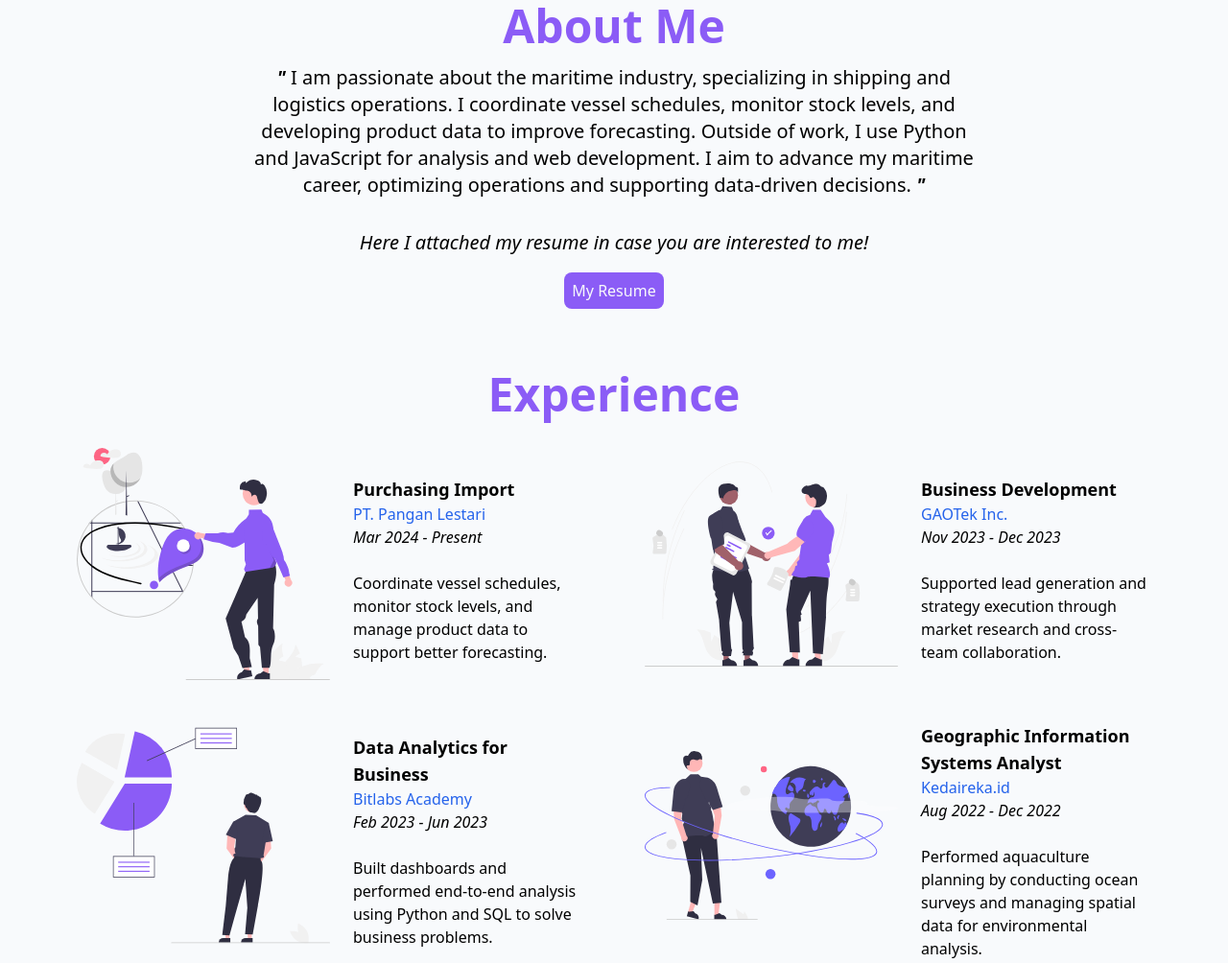
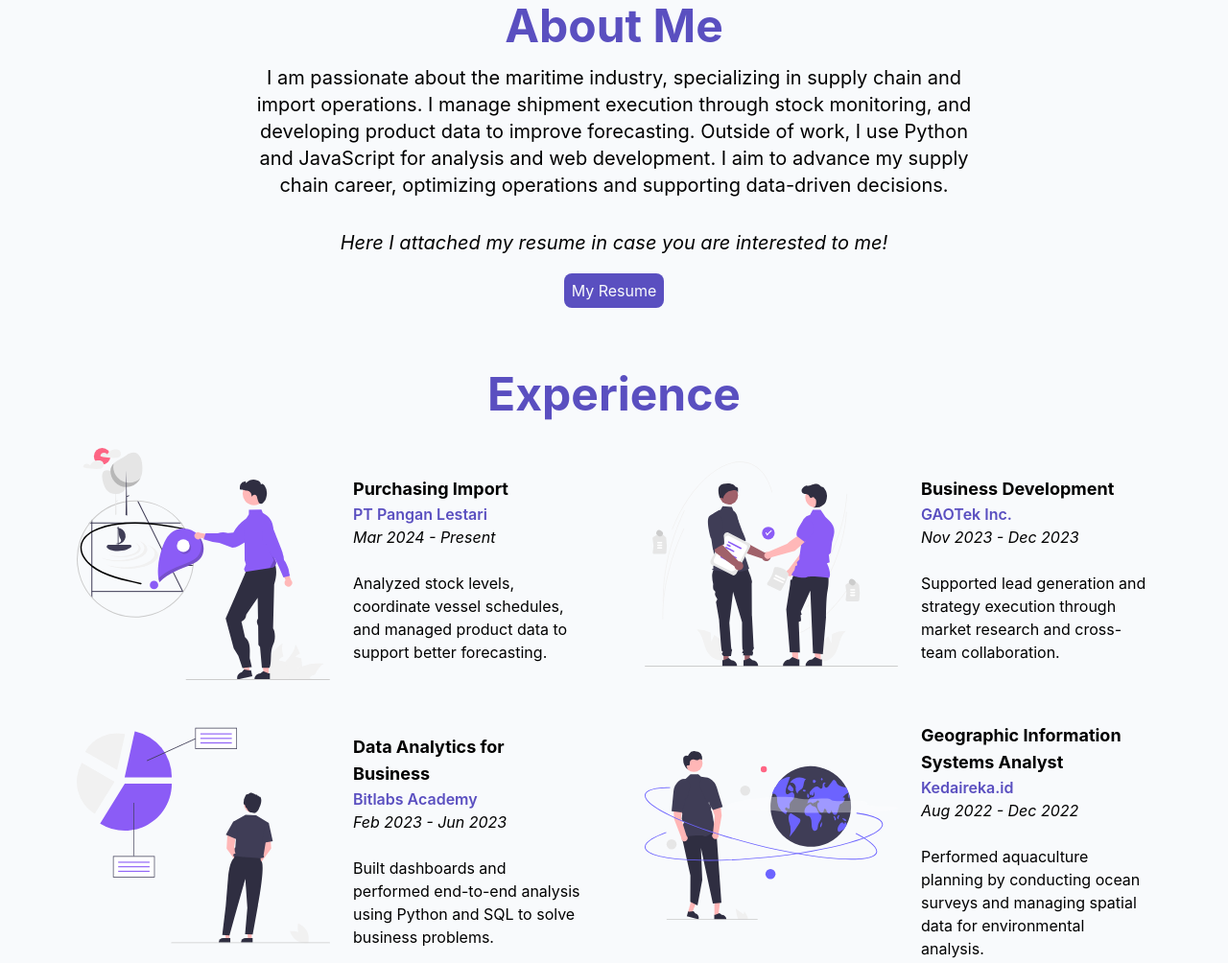
Before and after one commit to strigoimort/portfolio-website, a website: page index.html in a window 1280 px wide. Shown: the part 681-1685 px from the top of the page at 96% size. Drawn offline with Linux system fonts and the light colour scheme; files whose address does not match are found by name.

Commit message:
updating tailwind

```diff
--- a/index.html
+++ b/index.html
@@ -5,12 +5,12 @@
         <meta name="viewport" content="width=device-width, initial-scale=1.0">
         <meta name="description" content="Explore the creative portfolio of Petrik Siano, showcasing a diverse range of skills, projects, and experiences.">
         <title>Portfolio | Petrik Siano</title>
-        <link href="dist/output.css" rel="stylesheet">
+        <link href="dist/css/output.css" rel="stylesheet">
         <link rel="icon" href="dist/img/icon.svg" type="image/x-icon">
 
     </head>
 
-    <body class="bg-slate-50">
+    <body class="bg-slate-50 font-sans">
 
         <!-- HEADER -->
         <header class="absolute top-0 left-0 z-10 flex w-full items-center bg-transparent">
@@ -19,7 +19,7 @@
 
                     <!-- Icon -->
                     <div class="px-8 flex">
-                        <img src="dist/img/icon.svg" class="w-12">
+                        <!-- <img src="dist/img/icon.svg" class="w-12"> -->
                         <a href="#home" class="py-6 text-lg font-bold text-primary">Petrik Siano </a>
                     </div>
 
@@ -75,7 +75,7 @@
                             <span class="text-secondary text-2xl lg:text-5xl font-semibold">I am </span><span class="text-3xl lg:text-5xl font-bold text-primary">Petrik Siano</span>
                         </p>
                         <p class="pt-2 text-secondary text-xl lg:text-xl">
-                            Sailing between <span class="text-slate-950 font-bold">Data📈</span> and <span class="text-slate-950 font-bold">Maritime Ops⚓</span>
+                            Sailing between <span class="text-primary font-bold">Data📈</span> and <span class="text-primary font-bold">Maritime Ops⚓</span>
                         </p>
 
                     </div>
@@ -110,15 +110,15 @@
 
                 <!-- Content -->
                 <p class="text-justify mb-4 text-pretty text-base lg:text-xl md:text-center">
-                    <span class="hidden md:inline md:font-semibold md:text-xl lg:font-bold italic">"</span>
-                    I am passionate about the maritime industry, specializing in shipping and logistics operations. I coordinate vessel schedules, monitor stock levels, and developing product data to improve forecasting. Outside of work, I use Python and JavaScript for analysis and  web development. I aim to advance my maritime career, optimizing operations and supporting data-driven decisions.
-                    <span class="hidden md:inline md:font-semibold md:text-xl lg:font-bold italic">"</span>
+                    <!-- <span class="hidden md:inline md:font-semibold md:text-xl lg:font-bold italic">"</span> -->
+                    I am passionate about the maritime industry, specializing in supply chain and import operations. I manage shipment execution through stock monitoring, and developing product data to improve forecasting. Outside of work, I use Python and JavaScript for analysis and  web development. I aim to advance my supply chain career, optimizing operations and supporting data-driven decisions.
+                    <!-- <span class="hidden md:inline md:font-semibold md:text-xl lg:font-bold italic">"</span> -->
                     <span class="block mt-3 md:mt-8 italic">Here I attached my resume in case you are interested to me!</span>
                 </p>
 
                 <!-- Resume -->
                 <p class="text-justify md:text-center py-2">
-                    <a href="dist\doc\Resume - Petrik Siano Okta Prima Lesmana.pdf" target="_blank" rel="noopener noreferrer" class="text-justify items-center text-slate-50 bg-violet-500 p-2 rounded-lg hover:opacity-80 active:opacity-60">My Resume</a>
+                    <a href="dist\doc\Resume - Petrik Siano Okta Prima Lesmana.pdf" target="_blank" rel="noopener noreferrer" class="text-justify items-center text-slate-50 bg-primary p-2 rounded-lg hover:opacity-80 active:opacity-60">My Resume</a>
                 </p>
             </div>
         </section>
@@ -144,11 +144,11 @@
 
                             <div class="pt-3 md:w-full lg:w-1/2 md:pl-6 self-center">
                                 <h2 class="text-lg font-bold">Purchasing Import</h2>
-                                <p class="text-gray-600"><a href="https://www.panganlestari.co.id/" target="_blank" rel="noopener noreferrer" class="text-blue-600 hover\:opacity-80">PT. Pangan Lestari</a></p>
+                                <p class="text-gray-600"><a href="https://www.panganlestari.co.id/" target="_blank" rel="noopener noreferrer" class="text-primary font-semibold hover\:opacity-80">PT Pangan Lestari</a></p>
                                 <p><i>Mar 2024 - Present</i></p>
                                 <br>
                                 <p class="text-left">
-                                    Coordinate vessel schedules, monitor stock levels, and manage product data to support better forecasting.
+                                    Analyzed stock levels, coordinate vessel schedules, and managed product data to support better forecasting.
                                 </p>
                             </div>
                         </div>
@@ -163,7 +163,7 @@
 
                             <div class="pt-3 md:w-full lg:w-1/2 md:pl-6 self-center">
                                 <h2 class="text-lg font-bold">Business Development</h2>
-                                <p class="text-gray-600"><a href="https://gaotek.com/" target="_blank" rel="noopener noreferrer" class="text-blue-600 hover\:opacity-80">GAOTek Inc.</a></p>
+                                <p class="text-gray-600"><a href="https://gaotek.com/" target="_blank" rel="noopener noreferrer" class="text-primary font-semibold hover\:opacity-80">GAOTek Inc.</a></p>
                                 <p><i>Nov 2023 - Dec 2023</i></p>
                                 <br>
                                 <p class="text-left">
@@ -182,7 +182,7 @@
 
                             <div class="pt-3 md:w-full lg:w-1/2 md:pl-6 self-center">
                                 <h2 class="text-lg font-bold">Data Analytics for Business</h2>
-                                <p class="text-gray-600"><a href="https://academy.bitlabs.id/" target="_blank" rel="noopener noreferrer" class="text-blue-600 hover\:opacity-80">Bitlabs Academy</a></p>
+                                <p class="text-gray-600"><a href="https://academy.bitlabs.id/" target="_blank" rel="noopener noreferrer" class="text-primary font-semibold hover\:opacity-80">Bitlabs Academy</a></p>
                                 <p><i>Feb 2023 - Jun 2023</i></p>
                                 <br>
                                 <p class="text-left">
@@ -201,7 +201,7 @@
 
                             <div class="pt-3 md:w-full lg:w-1/2 md:pl-6 self-center">
                                 <h2 class="text-lg font-bold">Geographic Information Systems Analyst</h2>
-                                <p class="text-gray-600"><a href="https://kedaireka.id" target="_blank" rel="noopener noreferrer" class="text-blue-600 hover\:opacity-80">Kedaireka.id</a></p>
+                                <p class="text-gray-600"><a href="https://kedaireka.id" target="_blank" rel="noopener noreferrer" class="text-primary font-semibold hover\:opacity-80">Kedaireka.id</a></p>
                                 <p><i>Aug 2022 - Dec 2022</i></p>
                                 <br>
                                 <p class="text-left">
@@ -292,6 +292,15 @@
                         <p class="text-base lg:text-lg text-secondary">Categorize accounts based on predefined criteria, providing a clearer and more structured view of partner transactions.</p>
                     </div>
 
+                    <!-- Segmentation Customer with RFM (Recency, Frequency, and Monetary) Analysis -->
+                    <div class="mb-8 px-8 md:w-1/2">
+                        <div class="overflow-hidden rounded-md shadow-md hover:transform hover:scale-105 transition-transform duration-300">
+                            <img src="dist\img\Segmentation Customer with Recency, Frequency, and Monetary (RFM) Analysis.jpg" alt="Segmentation Customer with RFM (Recency, Frequency, and Monetary) Analysis" width="w-full" />
+                        </div>
+                        <h3 class="mt-5 mb-3 text-xl lg:text-2xl font-semibold text-primary hover:opacity-80 transition duration-500"><a href="https://github.com/strigoimort/segmentation-customer-with-rfm-analysis" target="_blank" rel="noopener noreferrer">Segmentation Customer with RFM Analysis</a></h3>
+                        <p class="text-base lg:text-lg text-secondary">Comprehensive approach to customer segmentation using RFM (Recency, Frequency, Monetary) analysis.</p>
+                    </div>
+
                     <!-- Customer Behavior for E-commerce Conversion -->
                     <div class="mb-8 px-8 md:w-1/2">
                         <div class="overflow-hidden rounded-md shadow-md hover:transform hover:scale-105 transition-transform duration-300">
@@ -308,15 +317,6 @@
                         </div>
                         <h3 class="mt-5 mb-3 text-xl lg:text-2xl font-semibold text-primary hover:opacity-80 transition duration-500" ><a href="https://github.com/strigoimort/cost-effectiveness-analysis-of-employee-payroll-scheme" target="_blank" rel="noopener noreferrer">Cost-Effectiveness Analysis of Employee Payroll Scheme</a></h3>
                         <p class="text-base lg:text-lg text-secondary">Evaluate the financial efficiency and impact on the company's resources associated with different payroll strategies.</p>
-                    </div>
-
-                    <!-- Segmentation Customer with RFM (Recency, Frequency, and Monetary) Analysis -->
-                    <div class="mb-8 px-8 md:w-1/2">
-                        <div class="overflow-hidden rounded-md shadow-md hover:transform hover:scale-105 transition-transform duration-300">
-                            <img src="dist\img\Segmentation Customer with Recency, Frequency, and Monetary (RFM) Analysis.jpg" alt="Segmentation Customer with RFM (Recency, Frequency, and Monetary) Analysis" width="w-full" />
-                        </div>
-                        <h3 class="mt-5 mb-3 text-xl lg:text-2xl font-semibold text-primary hover:opacity-80 transition duration-500"><a href="https://github.com/strigoimort/segmentation-customer-with-rfm-analysis" target="_blank" rel="noopener noreferrer">Segmentation Customer with RFM Analysis</a></h3>
-                        <p class="text-base lg:text-lg text-secondary">Comprehensive approach to customer segmentation using RFM (Recency, Frequency, Monetary) analysis.</p>
                     </div>
 
                     <!-- More Project -->
--- a/package.json
+++ b/package.json
@@ -10,7 +10,7 @@
   "author": "",
   "license": "ISC",
   "devDependencies": {
-    "tailwindcss": "^3.4.0"
+    "tailwindcss": "^3.4.19"
   },
   "dependencies": {
     "@vercel/analytics": "^1.5.0"
--- a/tailwind.config.js
+++ b/tailwind.config.js
@@ -1,5 +1,8 @@
 module.exports = {
-  content: ['index.html'],
+  content: [
+  './index.html',
+  './src/**/*.{js,ts,jsx,tsx,html}',
+  ],
   darkMode: 'class',
   theme: {
     container: {
@@ -8,13 +11,30 @@ module.exports = {
     },
     extend: {
       colors: {
-        primary: '#8b5cf6',
+        primary: {
+          DEFAULT: '#5A4FC0',
+          light: '#7C73D6',
+          dark: '#3E35A3',
+        },
         secondary: '#1e293b',
         dark: '#0f172a',
       },
       screens: {
         '2xl': '1320px',
       },
+      fontFamily: {
+        sans: [
+          // 'Inter',
+          // 'sans-serif',
+          '-apple-system',
+          'BlinkMacSystemFont',
+          'San Francisco',
+          'Helvetica Neue',
+          'Segoe UI',
+          'Roboto',
+          'sans-serif'
+        ],
+      },
     },
   },
   plugins: [],
```
Also changed, not shown: dist/css/output.css, 1 other file.
